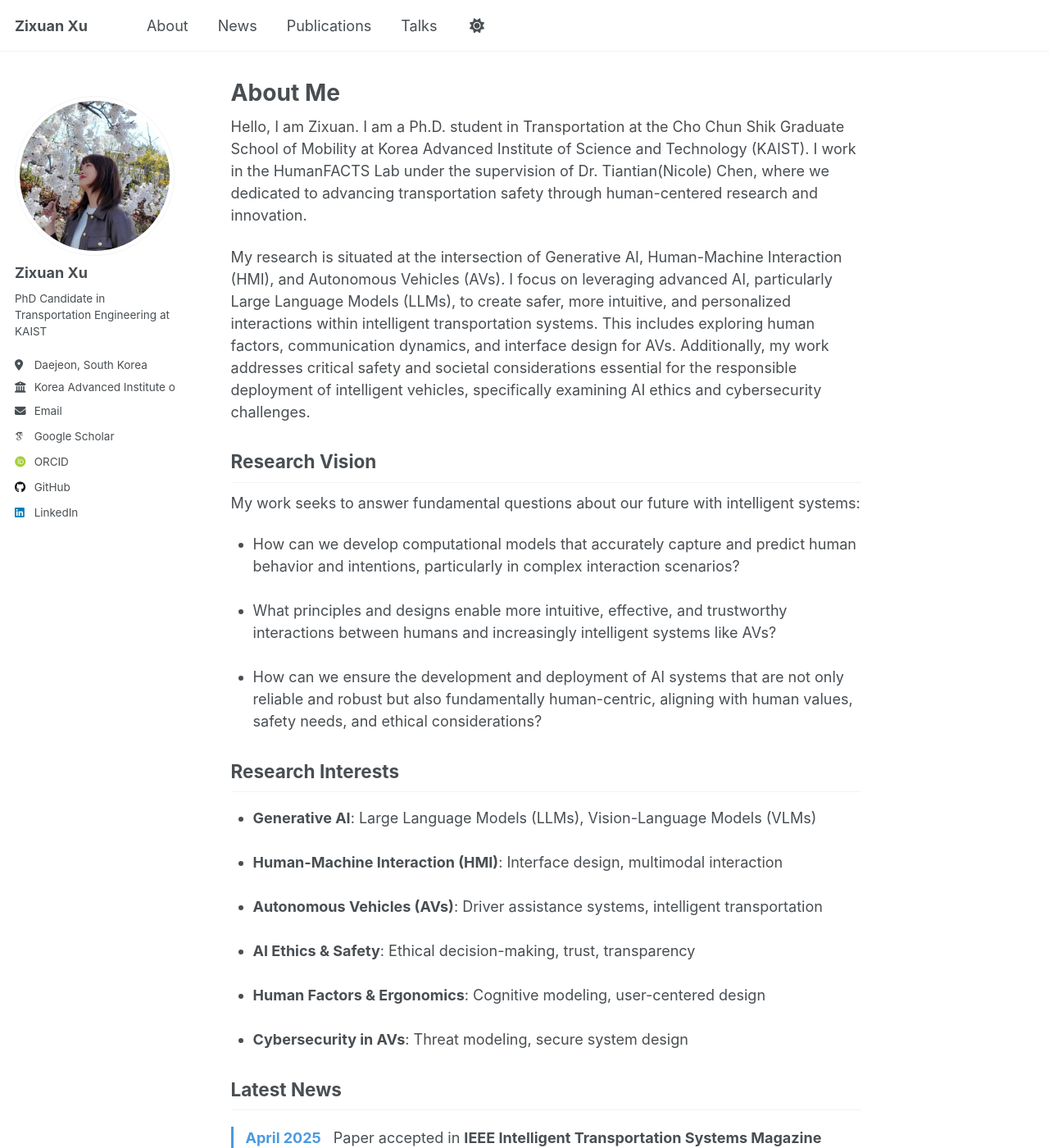
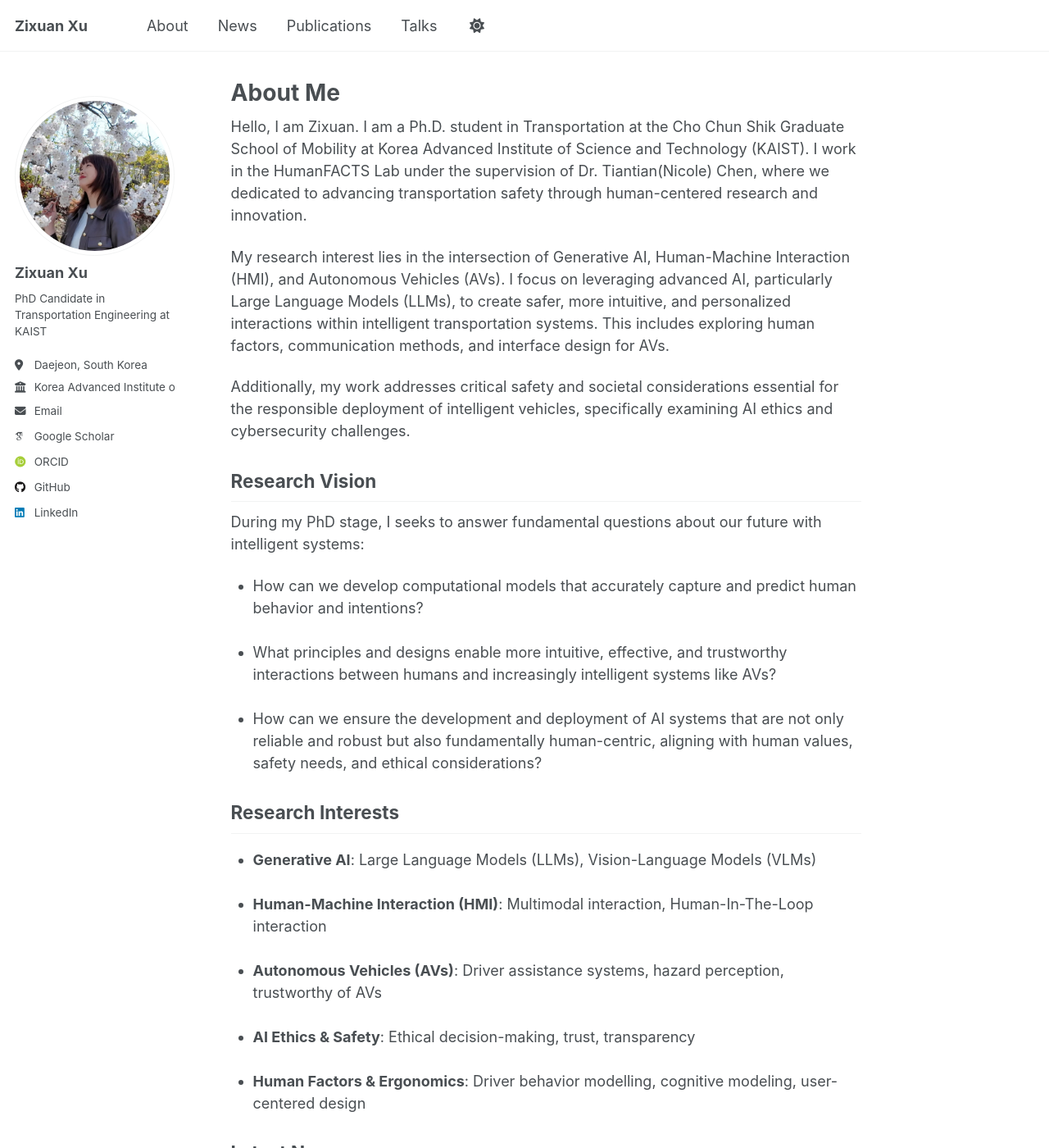
Before and after one commit to zixuan-xu72/zixuan-xu72.github.io, a Jekyll site: the page built from _pages/about.md, in a window 1280 px wide and 1400 px high. Shown: the whole window at 82% size. Built offline with Jekyll 4.4.1, drawn with Linux system fonts in a browser that asks for light colours; some web fonts are replaced; some of the changed text lies outside the part shown.

Commit message:
Merge remote changes

```diff
--- a/_pages/about.md
+++ b/_pages/about.md
@@ -10,25 +10,28 @@ redirect_from:
 
 Hello, I am Zixuan. I am a Ph.D. student in Transportation at the Cho Chun Shik Graduate School of Mobility at Korea Advanced Institute of Science and Technology (KAIST). I work in the HumanFACTS Lab under the supervision of Dr. Tiantian(Nicole) Chen, where we dedicated to advancing transportation safety through human-centered research and innovation.
 
-My research is situated at the intersection of Generative AI, Human-Machine Interaction (HMI), and Autonomous Vehicles (AVs). I focus on leveraging advanced AI, particularly Large Language Models (LLMs), to create safer, more intuitive, and personalized interactions within intelligent transportation systems. This includes exploring human factors, communication dynamics, and interface design for AVs. Additionally, my work addresses critical safety and societal considerations essential for the responsible deployment of intelligent vehicles, specifically examining AI ethics and cybersecurity challenges.
+My research interest lies in the intersection of Generative AI, Human-Machine Interaction (HMI), and Autonomous Vehicles (AVs). I focus on leveraging advanced AI, particularly Large Language Models (LLMs), to create safer, more intuitive, and personalized interactions within intelligent transportation systems. This includes exploring human factors, communication methods, and interface design for AVs.
+
+Additionally, my work addresses critical safety and societal considerations essential for the responsible deployment of intelligent vehicles, specifically examining AI ethics and cybersecurity challenges.
 
 
 ## Research Vision
 
-My work seeks to answer fundamental questions about our future with intelligent systems:
+During my PhD stage, I seeks to answer fundamental questions about our future with intelligent systems:
 
-- How can we develop computational models that accurately capture and predict human behavior and intentions, particularly in complex interaction scenarios?
+- How can we develop computational models that accurately capture and predict human behavior and intentions?
 - What principles and designs enable more intuitive, effective, and trustworthy interactions between humans and increasingly intelligent systems like AVs?
 - How can we ensure the development and deployment of AI systems that are not only reliable and robust but also fundamentally human-centric, aligning with human values, safety needs, and ethical considerations?
 
 ## Research Interests
 
 - **Generative AI**: Large Language Models (LLMs), Vision-Language Models (VLMs)
-- **Human-Machine Interaction (HMI)**: Interface design, multimodal interaction
-- **Autonomous Vehicles (AVs)**: Driver assistance systems, intelligent transportation
+- **Human-Machine Interaction (HMI)**: Multimodal interaction, Human-In-The-Loop interaction
+- **Autonomous Vehicles (AVs)**: Driver assistance systems, hazard perception, trustworthy of AVs
 - **AI Ethics & Safety**: Ethical decision-making, trust, transparency
-- **Human Factors & Ergonomics**: Cognitive modeling, user-centered design
-- **Cybersecurity in AVs**: Threat modeling, secure system design
+- **Human Factors & Ergonomics**: Driver behavior modelling, cognitive modeling, user-centered design
+
+
 
 ## Latest News
 
@@ -44,11 +47,11 @@ My work seeks to answer fundamental questions about our future with intelligent
 
 - Ph.D., Civil & Environmental Engineering (Transportation),
   Korea Advanced Institute of Science and Technology (KAIST), 2023-present
-
+  With PhD special scholarship
 
 - M.S., Data-Driven Modeling,
   The Hong Kong University of Science and Technology (HKUST), 2022-2023
-
+  with entry scholarship
 
 - B.S., Traffic Engineering,
   Tongji University, 2018-2022
```
Also changed, not shown: .github/workflows/scrape_talks.yml.
